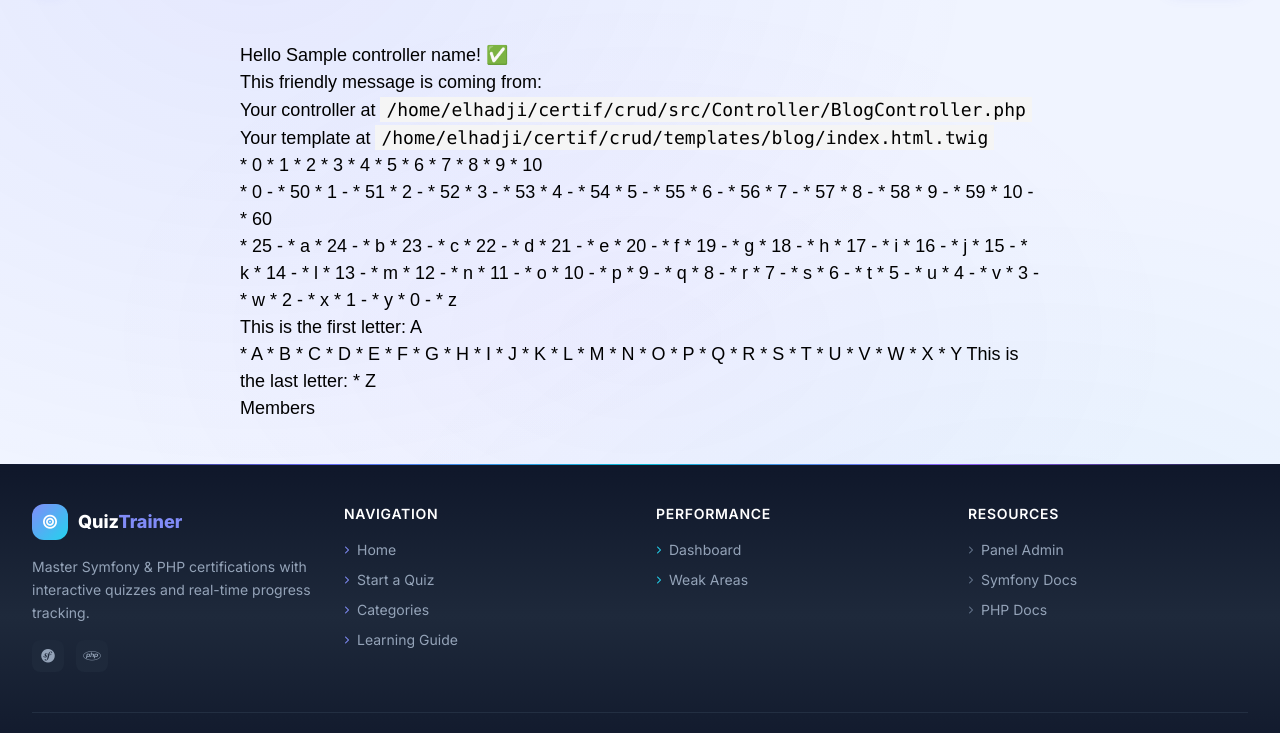
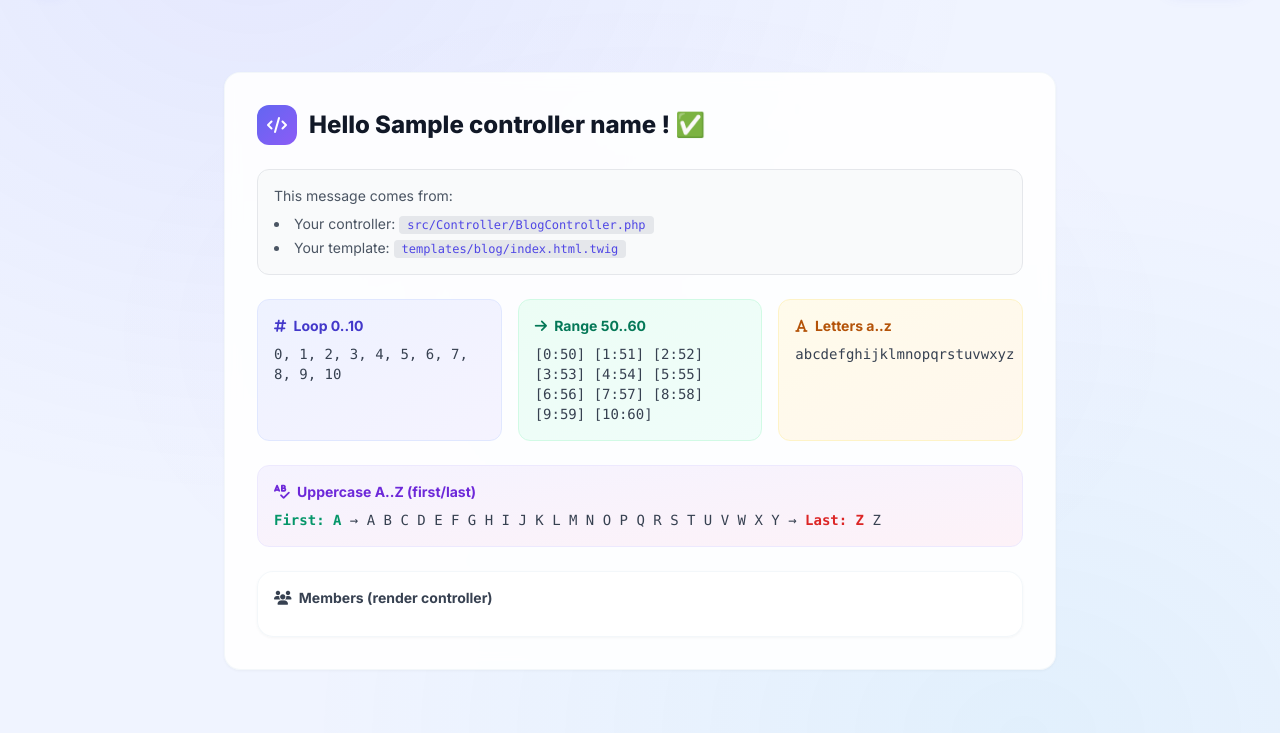
Before and after one commit to elhnd/crud, a Symfony app: template templates/blog/index.html.twig in a window 1280 px wide. Shown: the part 65-798 px from the top of the page. Run offline with Twig, Linux system fonts and the light colour scheme; the template is opened without the code that fills it: most values are stand-ins (such as "Sample title", 1, 10 or a date in 2020); some libraries are stand-ins or nearby versions.

Commit message:
add ui for blog index page template

```diff
--- a/templates/blog/index.html.twig
+++ b/templates/blog/index.html.twig
@@ -1,67 +1,68 @@
 {% extends 'base.html.twig' %}
 
-{% block title %}Hello BlogController!{% endblock %}
+{% block title %}Blog - Demo{% endblock %}
 
 {% block body %}
-<style>
-    .example-wrapper { margin: 1em auto; max-width: 800px; width: 95%; font: 18px/1.5 sans-serif; }
-    .example-wrapper code { background: #F5F5F5; padding: 2px 6px; }
-</style>
+<div class="max-w-4xl mx-auto px-4 sm:px-6 lg:px-8 py-12">
+    <div class="card-modern p-8 animate-fade-in-up">
+        <div class="flex items-center gap-3 mb-6">
+            <span class="w-10 h-10 flex items-center justify-center bg-gradient-to-br from-primary-500 to-violet-500 rounded-xl text-white">
+                <i class="fas fa-code"></i>
+            </span>
+            <h1 class="text-2xl font-extrabold text-gray-900 dark:text-white">Hello {{ controller_name }} ! ✅</h1>
+        </div>
 
-<div class="example-wrapper">
-    <h1>Hello {{ controller_name }}! ✅</h1>
+        <div class="bg-gray-50 dark:bg-gray-800/50 rounded-xl p-4 mb-6 border border-gray-200 dark:border-gray-700 text-sm text-gray-600 dark:text-gray-400">
+            <p class="mb-2">This message comes from:</p>
+            <ul class="list-disc list-inside space-y-1">
+                <li>Your controller: <code class="bg-gray-200 dark:bg-gray-700 text-primary-600 dark:text-primary-400 px-2 py-0.5 rounded text-xs">src/Controller/BlogController.php</code></li>
+                <li>Your template: <code class="bg-gray-200 dark:bg-gray-700 text-primary-600 dark:text-primary-400 px-2 py-0.5 rounded text-xs">templates/blog/index.html.twig</code></li>
+            </ul>
+        </div>
 
-    This friendly message is coming from:
-    <ul>
-        <li>Your controller at <code>/home/elhadji/certif/crud/src/Controller/BlogController.php</code></li>
-        <li>Your template at <code>/home/elhadji/certif/crud/templates/blog/index.html.twig</code></li>
-    </ul>
+        <div class="grid grid-cols-1 md:grid-cols-3 gap-4 mb-6">
+            <!-- Numeric loop -->
+            <div class="bg-gradient-to-br from-primary-50 to-violet-50 dark:from-primary-900/20 dark:to-violet-900/20 rounded-xl p-4 border border-primary-100 dark:border-primary-800/30">
+                <h3 class="text-sm font-bold text-primary-700 dark:text-primary-400 mb-2"><i class="fas fa-hashtag mr-1"></i> Loop 0..10</h3>
+                <div class="text-sm text-gray-700 dark:text-gray-300 font-mono">
+                    {% for i in 0..10 %}{{ i }}{{ not loop.last ? ', ' }}{% endfor %}
+                </div>
+            </div>
 
-    {% for i in 0..10 %}
-        * {{i}}
-         {# {{ loop.parent }} - #}
-    {% endfor %}
-    <br>
-    {% for i in range(50, 60) %}
-        * {{loop.index0}} -
-        * {{i}}
-    {% endfor %}
-    <br>
-    {% for letter in 'a'..'z' %}
-        * {{loop.revindex0}} -
-        * {{ letter }}
-    {% endfor %}
-    <br>
-    {% for letter in 'a'|upper..'z'|upper %}
-        {% if loop.first %}
-            {{ 'This is the first letter: ' ~ letter }} <br>
-        {% endif %}
+            <!-- Range loop -->
+            <div class="bg-gradient-to-br from-emerald-50 to-teal-50 dark:from-emerald-900/20 dark:to-teal-900/20 rounded-xl p-4 border border-emerald-100 dark:border-emerald-800/30">
+                <h3 class="text-sm font-bold text-emerald-700 dark:text-emerald-400 mb-2"><i class="fas fa-arrow-right mr-1"></i> Range 50..60</h3>
+                <div class="text-sm text-gray-700 dark:text-gray-300 font-mono">
+                    {% for i in range(50, 60) %}[{{ loop.index0 }}:{{ i }}]{{ not loop.last ? ' ' }}{% endfor %}
+                </div>
+            </div>
 
-        {% if loop.last %}
-            This is the last letter:
-        {% endif %}
-        * {{ letter }}
-    {% endfor %}
-    <br>
+            <!-- Letter loop -->
+            <div class="bg-gradient-to-br from-amber-50 to-orange-50 dark:from-amber-900/20 dark:to-orange-900/20 rounded-xl p-4 border border-amber-100 dark:border-amber-800/30">
+                <h3 class="text-sm font-bold text-amber-700 dark:text-amber-400 mb-2"><i class="fas fa-font mr-1"></i> Letters a..z</h3>
+                <div class="text-sm text-gray-700 dark:text-gray-300 font-mono">
+                    {% for letter in 'a'..'z' %}{{ letter }}{% endfor %}
+                </div>
+            </div>
+        </div>
 
-    {# <h1>Members</h1>
-    <ul>
-        {% for key in users|keys %}
-            <li>{{ key }}</li>
-        {% endfor %}
-    </ul>
-    <ul>
-    {% for key, user in users %}
-        <li>{{ key }}: {{ user.name|e }}</li>
-    {% endfor %} #}
-</ul>
-{# {{ include('blog/_user_profile.html.twig', {'users': users}) }} #}
+        <!-- Uppercase loop -->
+        <div class="bg-gradient-to-br from-violet-50 to-pink-50 dark:from-violet-900/20 dark:to-pink-900/20 rounded-xl p-4 mb-6 border border-violet-100 dark:border-violet-800/30">
+            <h3 class="text-sm font-bold text-violet-700 dark:text-violet-400 mb-2"><i class="fas fa-spell-check mr-1"></i> Uppercase A..Z (first/last)</h3>
+            <div class="text-sm text-gray-700 dark:text-gray-300 font-mono">
+                {% for letter in 'a'|upper..'z'|upper %}
+                    {% if loop.first %}<span class="text-emerald-600 dark:text-emerald-400 font-bold">First: {{ letter }}</span> → {% endif %}
+                    {% if loop.last %} → <span class="text-red-600 dark:text-red-400 font-bold">Last: {{ letter }}</span>{% endif %}
+                    {{ letter }}
+                {% endfor %}
+            </div>
+        </div>
 
-<h1>Members</h1>
- {# {{ render(path('blog_users')) }} #}
-  {# {{ render(url('blog_users')) }} #}
-  {{ render(controller(
-        'App\\Controller\\BlogController::users'
-    )) }}
+        <!-- Controller render -->
+        <div class="card-modern p-4">
+            <h3 class="text-sm font-bold text-gray-700 dark:text-gray-300 mb-3"><i class="fas fa-users mr-1"></i> Members (render controller)</h3>
+            {{ render(controller('App\\Controller\\BlogController::users')) }}
+        </div>
+    </div>
 </div>
 {% endblock %}
```
